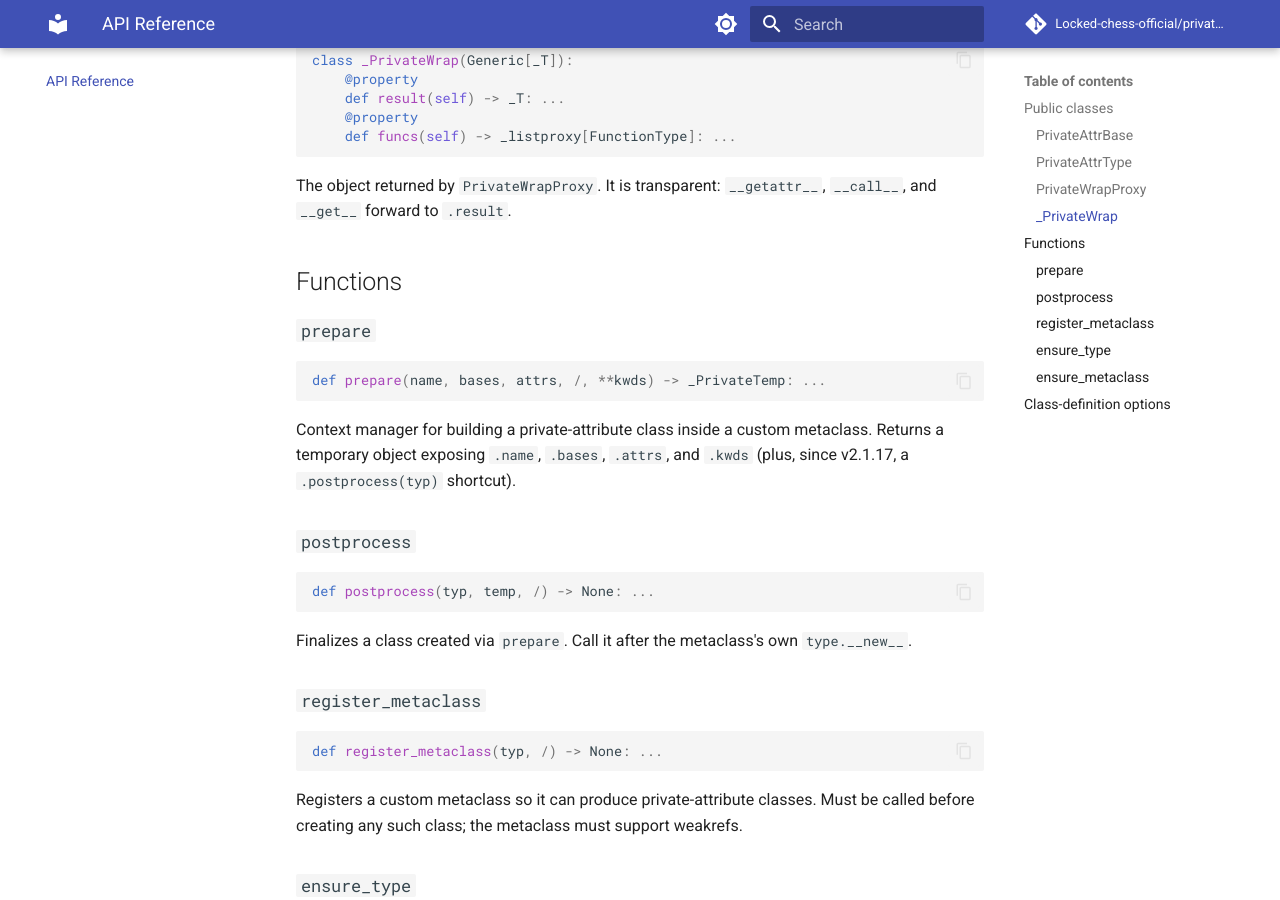
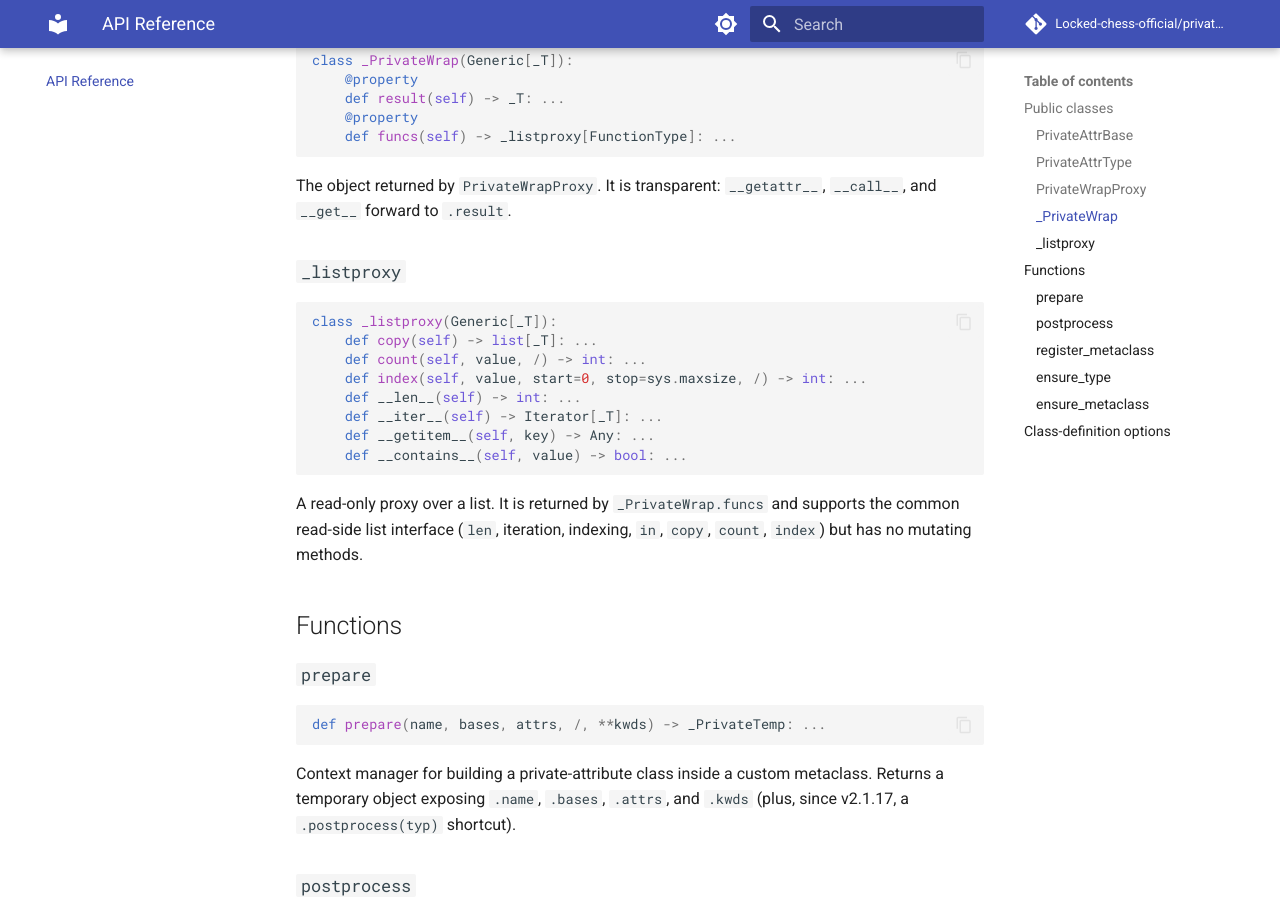
Before and after one commit to Locked-chess-official/private_attribute_cpp, an MkDocs documentation site: the page built from docs/api.md, in a window 1280 px wide and 900 px high, scrolled down 954 px. Built offline with MkDocs 1.6.1 and Material for MkDocs 9.7.7, drawn with Linux system fonts in a browser that asks for light colours; comment, search, counter and statistics services are not loaded.

Commit message:
correct the docs of _PrivateWrap.funcs

````diff
--- a/docs/api.md
+++ b/docs/api.md
@@ -47,6 +47,23 @@ class _PrivateWrap(Generic[_T]):
 
 The object returned by `PrivateWrapProxy`. It is transparent: `__getattr__`,
 `__call__`, and `__get__` forward to `.result`.
+
+### `_listproxy`
+
+```python
+class _listproxy(Generic[_T]):
+    def copy(self) -> list[_T]: ...
+    def count(self, value, /) -> int: ...
+    def index(self, value, start=0, stop=sys.maxsize, /) -> int: ...
+    def __len__(self) -> int: ...
+    def __iter__(self) -> Iterator[_T]: ...
+    def __getitem__(self, key) -> Any: ...
+    def __contains__(self, value) -> bool: ...
+```
+
+A read-only proxy over a list. It is returned by `_PrivateWrap.funcs` and
+supports the common read-side list interface (`len`, iteration, indexing,
+`in`, `copy`, `count`, `index`) but has no mutating methods.
 
 ## Functions
 
````
Also changed, not shown: README.md (+1 -1 lines), docs/guide/decorators.md (+1 -1 lines).
